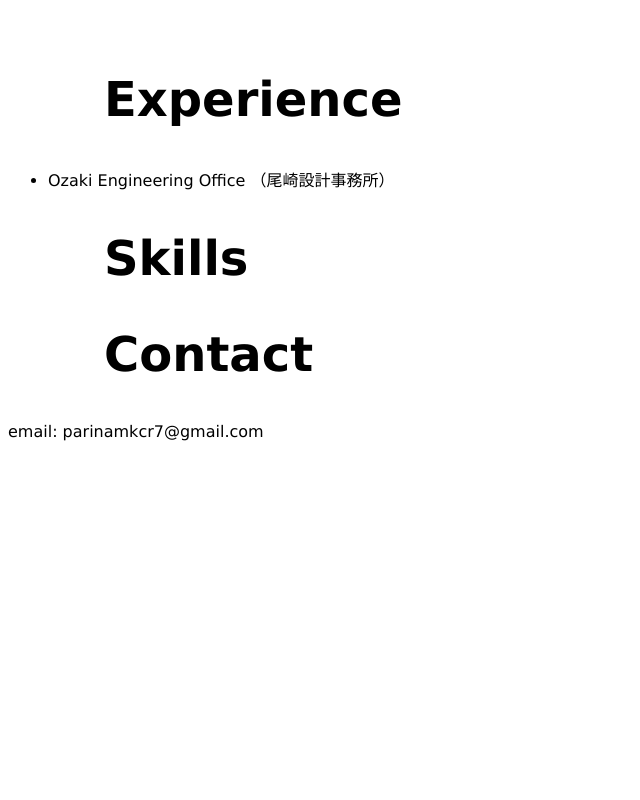
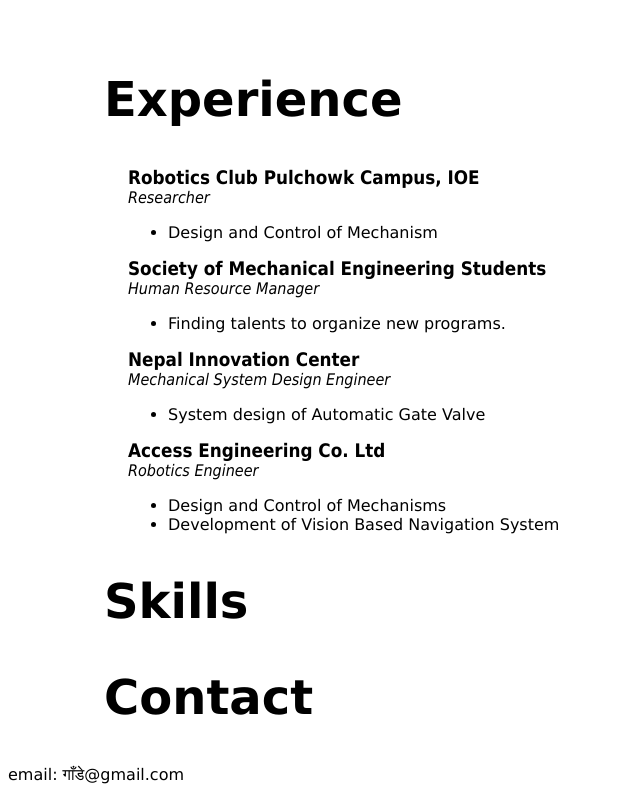
Before and after one commit to ParinamKC/Porfolio, a plain HTML site: page index.html in a window 1280 px wide. Shown: the part 735-1535 px from the top of the page, without its empty margins (0-640 px from the left). Before the commit the page ends 1192 px from the top, so only its background shows below. Drawn offline with Linux system fonts and the light colour scheme.

Commit message:
My files first upload.

```diff
--- a/index.html
+++ b/index.html
@@ -17,20 +17,46 @@
         <main>
             <div id="helloSection">
                 <p id="myName">Hello. I'm Parinam.</p>
-                <p id="myRole"><b>Front End Engineer</b></p>
+                <p id="myRole"><b>Mechanical Engineer</b></p>
             </div>
             <div id="experienceSection">
                 <h2>Experience</h2>
-                <ul>
-                    <li>Ozaki Engineering Office （尾崎設計事務所）</li>
-                </ul>
+                <div id="exp1" class="expList">
+                    <h3>Robotics Club Pulchowk Campus, IOE</h3>
+                    <h4>Researcher</h4>
+                    <ul>
+                        <li>Design and Control of Mechanism</li>
+                    </ul>
+                </div>
+                <div id="exp2" class="expList">
+                    <h3>Society of Mechanical Engineering Students</h3>
+                    <h4>Human Resource Manager</h4>
+                    <ul>
+                        <li>Finding talents to organize new programs.</li>
+                    </ul>
+                </div>
+                <div id="exp3" class="expList">
+                    <h3>Nepal Innovation Center</h3>
+                    <h4>Mechanical System Design Engineer</h4>
+                    <ul>
+                        <li>System design of Automatic Gate Valve</li>
+                    </ul>
+                </div>
+                <div id="exp4" class="expList">
+                    <h3>Access Engineering Co. Ltd</h3>
+                    <h4>Robotics Engineer</h4>
+                    <ul>
+                        <li>Design and Control of Mechanisms</li>
+                        <li>Development of Vision Based Navigation System</li>
+                    </ul>
+                </div>
             </div>
             <div id="skillsSection">
                 <h2>Skills</h2>
             </div>
             <div id="contactSection">
                 <h2>Contact</h2>
-                <p>email: parinamkcr7@gmail.com</p>
+                <p>email: गाँडे@gmail.com</p>
             </div>
         </main>
     </body>
--- a/stylesheet.css
+++ b/stylesheet.css
@@ -4,8 +4,7 @@ html{
     font-size: 16px;
 }
 
-body{
-}
+
 
 header{
     height: 20vh;
@@ -45,3 +44,18 @@ h2{
     font-size: 3em;
     margin-left: 2em;
 }
+
+.expList{
+    margin-left: 120px;
+}
+
+h3, h4{
+    padding:0;
+    margin: 0;
+    font-family: Tahoma, Verdana, Geneva, sans-serif;
+}
+
+h4{
+    font-weight: 100;
+    font-style: italic;
+}
```
